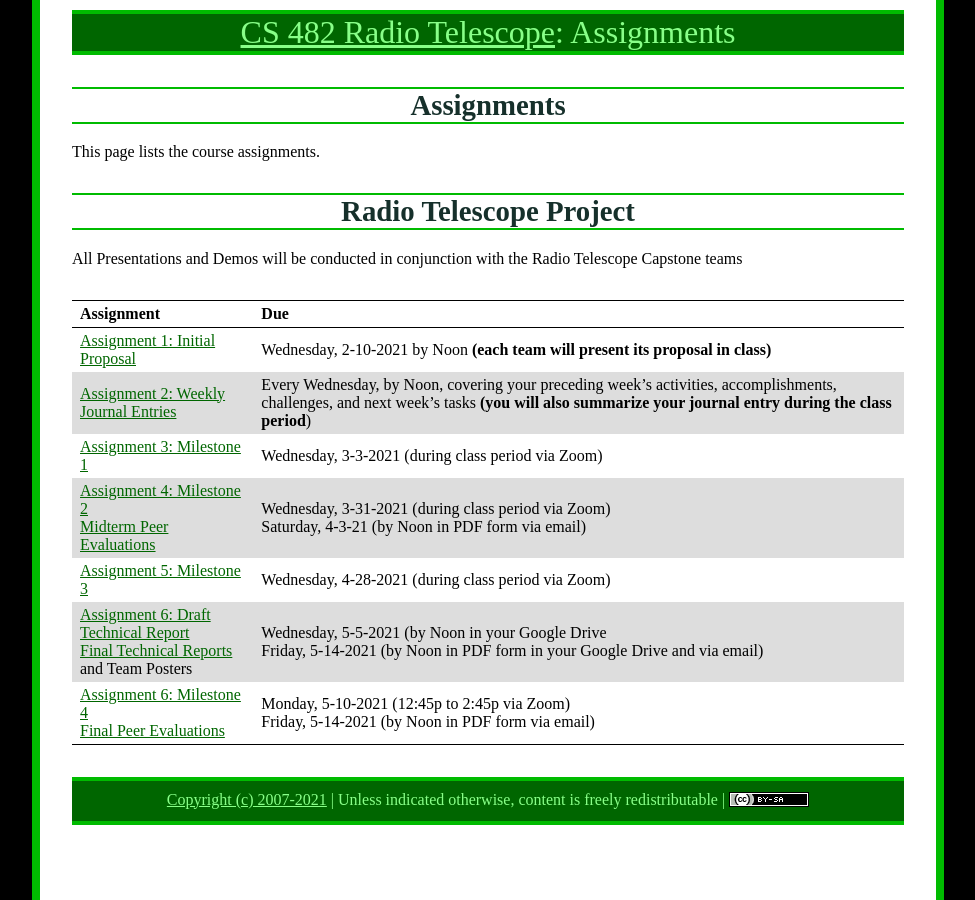
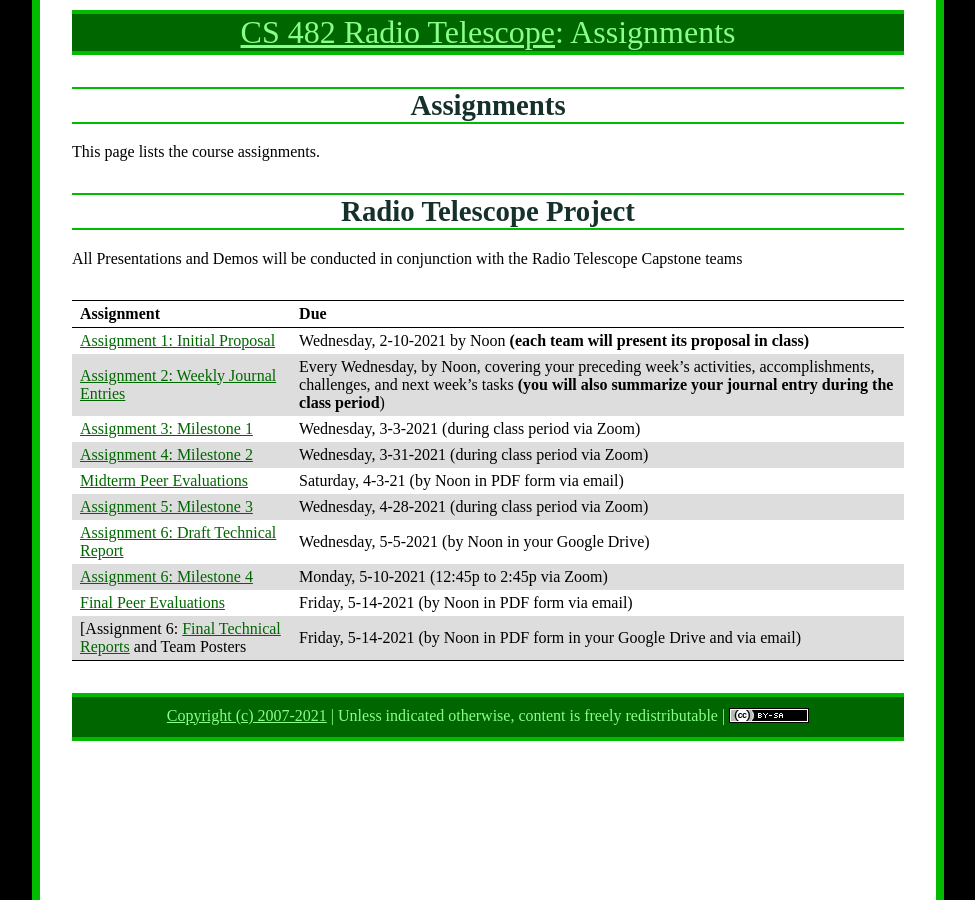
Before and after one commit to ycpcs/cs482-spring2021-RT, a Jekyll site: the page built from assign/index.md, in a window 1280 px wide. Shown: the whole page, without its empty margins (152-1127 px from the left). Built offline with Jekyll 4.4.1, drawn with Linux system fonts in a browser that asks for light colours.

Commit message:
more edits

```diff
--- a/assign/index.md
+++ b/assign/index.md
@@ -15,10 +15,13 @@ Assignment | Due
 [Assignment 1: Initial Proposal](assign01.html) | Wednesday, 2-10-2021 by Noon **(each team will present its proposal in class)**
 [Assignment 2: Weekly Journal Entries](assign02.html) | Every Wednesday, by Noon, covering your preceding week's activities, accomplishments, challenges, and next week's tasks **(you will also summarize your journal entry during the class period**)
 [Assignment 3: Milestone 1](assign03.html) | Wednesday, 3-3-2021 (during class period via Zoom)
-[Assignment 4: Milestone 2](assign04.html) <br> [Midterm Peer Evaluations](PeerEval-RadioTelescope-Sp21-midterm.pdf) | Wednesday, 3-31-2021 (during class period via Zoom) <br> Saturday, 4-3-21 (by Noon in PDF form via email)
+[Assignment 4: Milestone 2](assign04.html) | Wednesday, 3-31-2021 (during class period via Zoom)
+[Midterm Peer Evaluations](PeerEval-RadioTelescope-Sp21-midterm.pdf) | Saturday, 4-3-21 (by Noon in PDF form via email)
 [Assignment 5: Milestone 3](assign05.html) | Wednesday, 4-28-2021 (during class period via Zoom)
-[Assignment 6: Draft Technical Report](assign06.html) <br> [Final Technical Reports](finalreport.html) and Team Posters | Wednesday, 5-5-2021 (by Noon in your Google Drive <br> Friday, 5-14-2021 (by Noon in PDF form in your Google Drive and via email)
-[Assignment 6: Milestone 4](assign06.html) <br> [Final Peer Evaluations](PeerEval-RadioTelescope-Sp21-final.pdf) | Monday, 5-10-2021 (12:45p to 2:45p via Zoom) <br> Friday, 5-14-2021 (by Noon in PDF form via email)
+[Assignment 6: Draft Technical Report](assign06.html) | Wednesday, 5-5-2021 (by Noon in your Google Drive)
+[Assignment 6: Milestone 4](assign06.html) | Monday, 5-10-2021 (12:45p to 2:45p via Zoom)
+[Final Peer Evaluations](PeerEval-RadioTelescope-Sp21-final.pdf) | Friday, 5-14-2021 (by Noon in PDF form via email)
+[Assignment 6: [Final Technical Reports](finalreport.html) and Team Posters | Friday, 5-14-2021 (by Noon in PDF form in your Google Drive and via email)
 
 <!-- vim:set wrap: -->
 <!-- vim:set linebreak: -->
```
Also changed, not shown: assign/assign04.md (+1 -1 lines), assign/assign06.md (+1 -1 lines).
